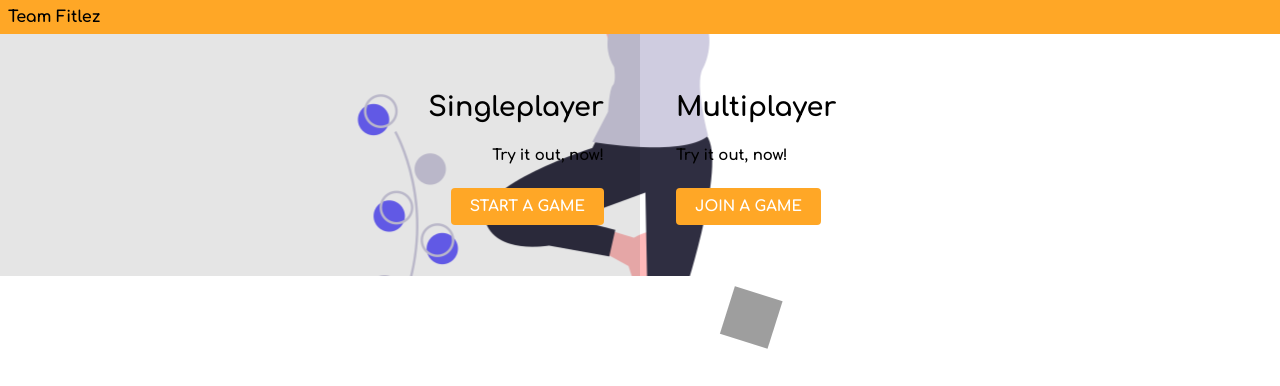
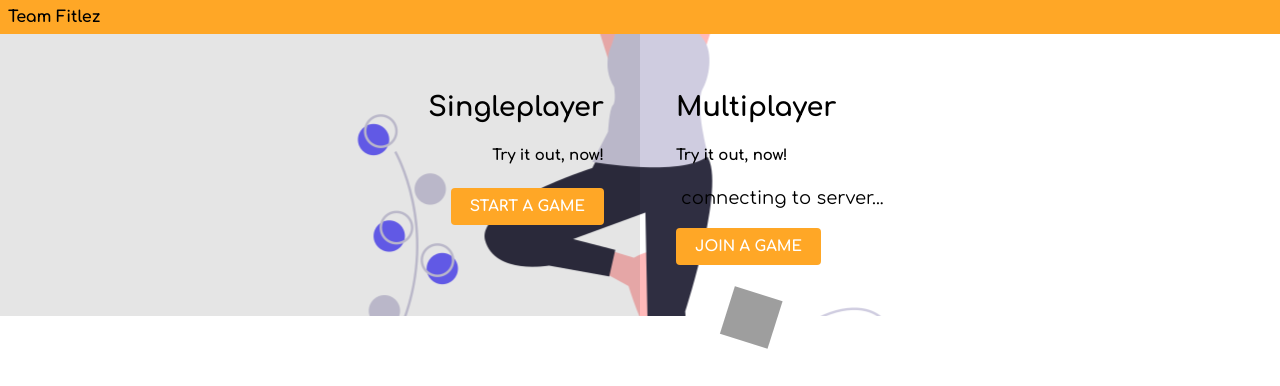
Before and after one commit to sutedalm/trashgame, a React (Create React App) app: page / in a window 1280 px wide. Shown: the top 386 px of the page. Built offline with nearby package versions, Linux system fonts and the light colour scheme; no server answers; grey boxes are pictures that could not be loaded; what handsfree would draw is missing.

Commit message:
update multiplayer server id loading

```diff
--- a/src/GameEngine/multiplayer.ts
+++ b/src/GameEngine/multiplayer.ts
@@ -1,11 +1,22 @@
 
+import { useState } from "react";
 import socketIOClient from "socket.io-client";
 
 const ENDPOINT = "https://sheltered-forest-46021.herokuapp.com/";
 
-const multiplayer = socketIOClient(ENDPOINT);
 
-export default multiplayer;
+const socket = socketIOClient(ENDPOINT);
+
+export function useMultiplayerId() {
+  const [id, setId] = useState(socket.id)
+
+  socket.on("connect", () => { setId(socket.id) });
+
+
+  return id
+}
+
+export default socket;
 
 // socket.on("chat message", function (msg) {
 //   console.log("received: ", msg);
--- a/src/components/CopyClipboardButton/CopyClipboardButton.tsx
+++ b/src/components/CopyClipboardButton/CopyClipboardButton.tsx
@@ -1,4 +1,4 @@
-import multiplayer from "../../GameEngine/multiplayer";
+import multiplayer, { useMultiplayerId } from "../../GameEngine/multiplayer";
 import { useEffect, useState } from "react";
 import { CopyToClipboard } from "react-copy-to-clipboard";
 import clipboardIcon from "./icons8-kopieren-24.png";
@@ -6,23 +6,21 @@ import clipboardIcon from "./icons8-kopieren-24.png";
 import "./CopyClipboardButton.scss";
 
 const CopyClipboardButton = () => {
-    const [gameRoomId, setGameRoomId] = useState(multiplayer.id);
-    useEffect(() => {
-        setGameRoomId(multiplayer.id);
-    }, [multiplayer.id]);
+    const gameRoomId = useMultiplayerId();
 
     const [copied, setCopied] = useState(false);
 
-    const [gameRoomIdCopied, setGameRoomIdCopied] = useState(false);
     return (
         <div className="CopyClipboardButon__container">
-            {gameRoomId && (
+            {gameRoomId ? (
                 <CopyToClipboard text={gameRoomId} onCopy={() => setCopied(true)}>
                     <button className="CopyClipboardButon__button">
                         <span>{gameRoomId}</span>
                         <img src={clipboardIcon} alt="copy" />
                     </button>
                 </CopyToClipboard>
+            ) : (
+                <span>connecting to server...</span>
             )}
             {copied && <span>Copied!</span>}
         </div>
```
